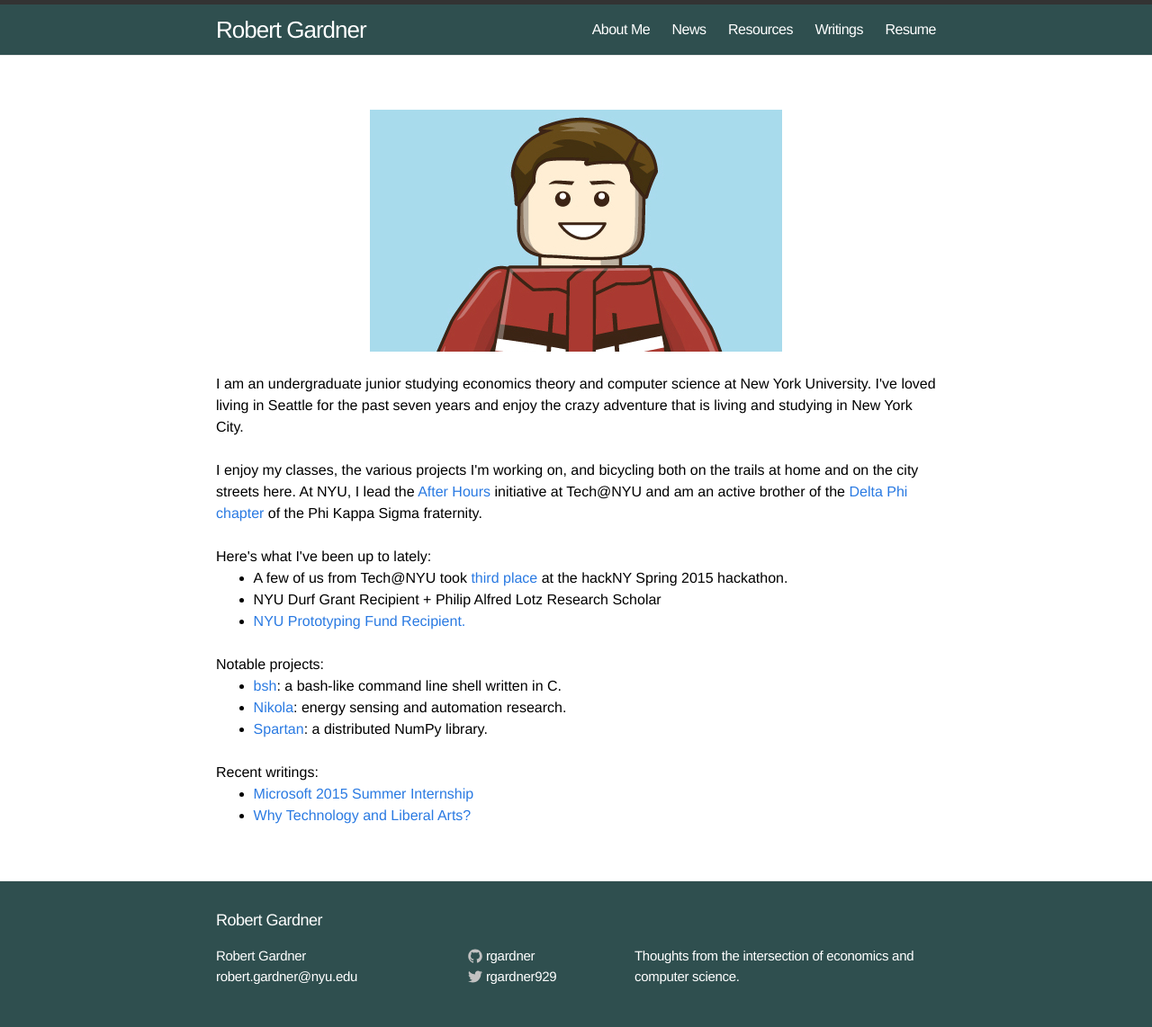
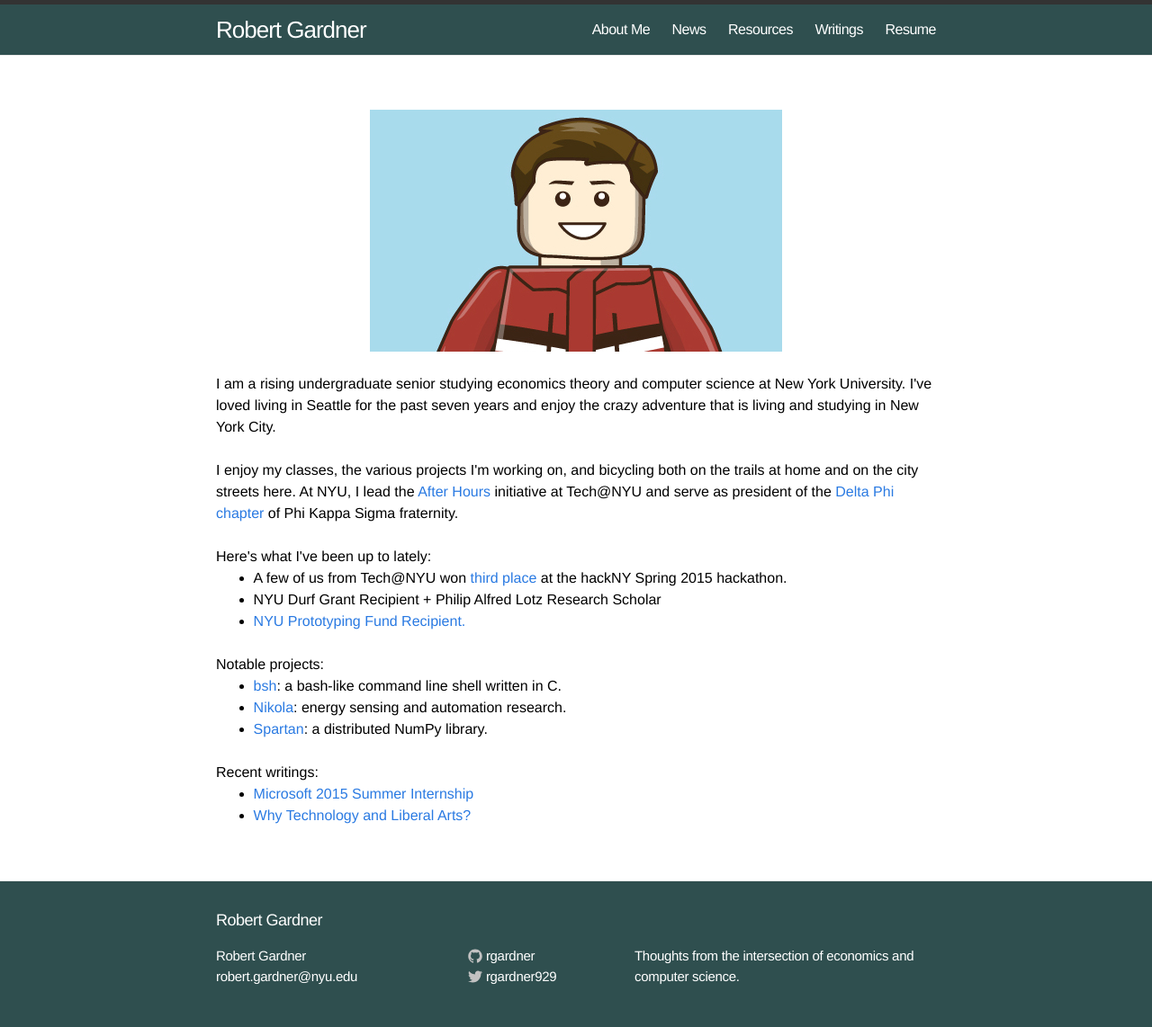
Before and after one commit to rgardner/rgardner.github.io, a Jekyll site: the page built from index.html, in a window 1280 px wide. Shown: the whole page at 90% size. Built offline with Jekyll 4.4.1, drawn with Linux system fonts in a browser that asks for light colours; comment, search, counter and statistics services are not loaded.

Commit message:
Update junior to senior and pks president

```diff
--- a/index.html
+++ b/index.html
@@ -7,25 +7,25 @@
   <img src="/assets/bob-lego.jpg" alt="Bob as a Lego minifig." id="lego-bob" />
   <br>
   <p>
-    I am an undergraduate junior studying economics theory and computer science
-    at New York University. I've loved living in Seattle for the past seven
-    years and enjoy the crazy adventure that is living and studying in New York
-    City.
+    I am a rising undergraduate senior studying economics theory and computer
+    science at New York University. I've loved living in Seattle for the past
+    seven years and enjoy the crazy adventure that is living and studying in
+    New York City.
   </p>
   <br>
   <p>
     I enjoy my classes, the various projects I'm working on, and bicycling both
     on the trails at home and on the city streets here. At NYU, I lead the
     <a href="http://www.techatnyu.org/#build-and-socialize">After Hours</a>
-    initiative at Tech@NYU and am an active brother of the
-    <a href="http://skullhouse.nyc">Delta Phi chapter</a> of the Phi Kappa
-    Sigma fraternity.
+    initiative at Tech@NYU and serve as president of the
+    <a href="http://skullhouse.nyc">Delta Phi chapter</a> of Phi Kappa Sigma
+    fraternity.
   </p>
   <br>
   <p>Here's what I've been up to lately:</p>
   <ul>
     <li>
-      A few of us from Tech@NYU took
+      A few of us from Tech@NYU won
       <a href="http://challengepost.com/software/chintastic-photo-booth">third
         place</a> at the hackNY Spring 2015 hackathon.
     </li>
```
